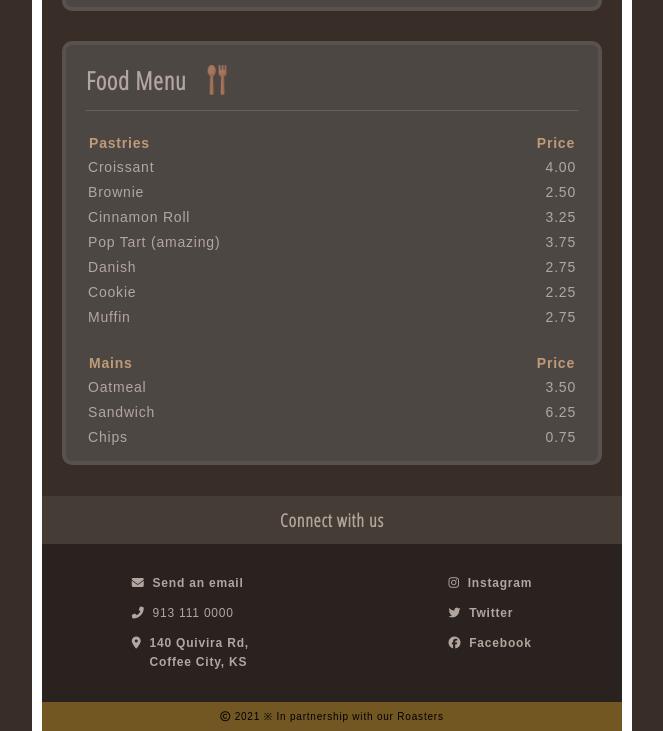
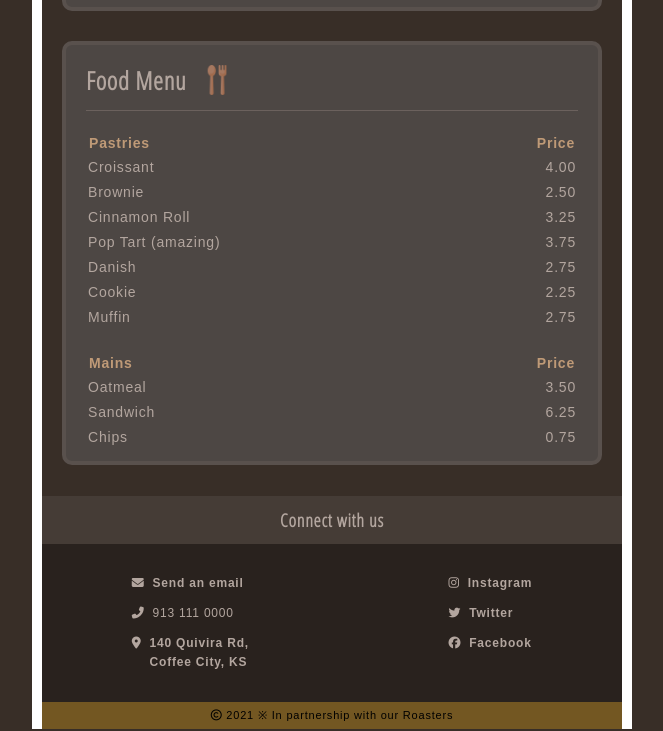
Before and after one commit to niconicosette/re, a plain HTML site: page coffee/index.html in a window 1280 px wide. Shown: the part 1255-1986 px from the top of the page, without its empty margins (308-971 px from the left). Drawn offline with Linux system fonts and the light colour scheme; a web font is replaced by a local one.

Commit message:
re/coffee footer css

```diff
--- a/coffee/style.css
+++ b/coffee/style.css
@@ -252,8 +252,9 @@ width:calc(50%-10px);
   width:100%;
   background:#735722;
   color:#000;
-  padding:5px 0px;
-  font-size:10px;
+  padding:8px 0px;
+  font-size:11px;
+  line-height:11px;
   text-align:center;
 }
 
```
